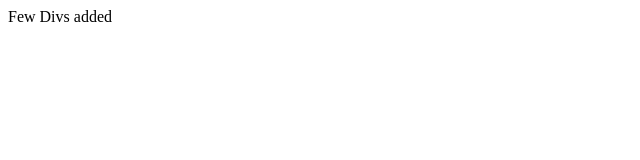
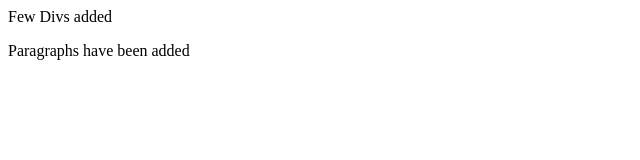
Before and after one commit to pravinnch/example3, a plain HTML site: page index.html in a window 1280 px wide. Shown: the whole page, without its empty margins (0-640 px from the left). Drawn offline with Linux system fonts and the light colour scheme.

Commit message:
Paragraphs has been added
words added

```diff
--- a/index.html
+++ b/index.html
@@ -1 +1,2 @@
 <div>Few Divs added</div>
+<p>Paragraphs have been added</p>
```
